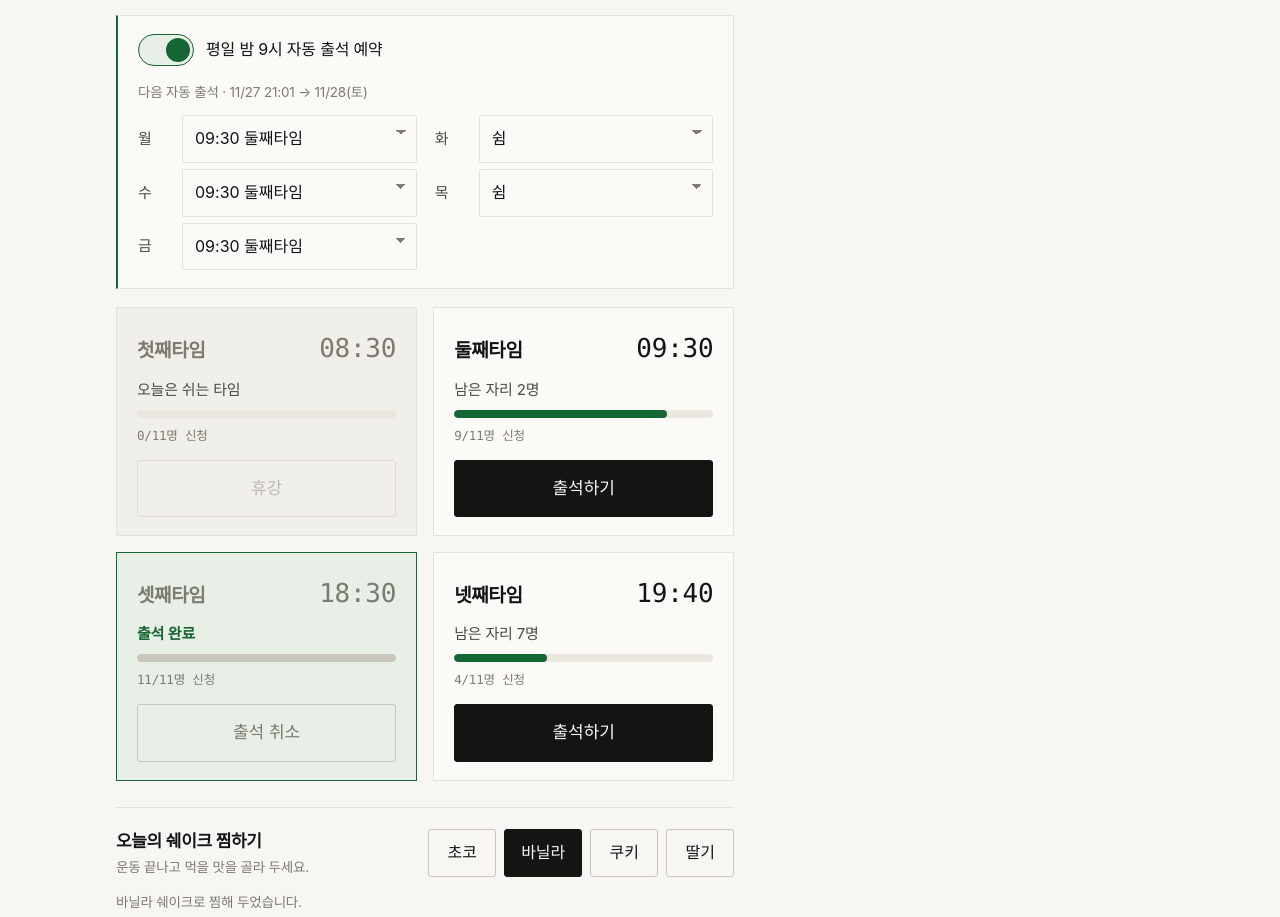
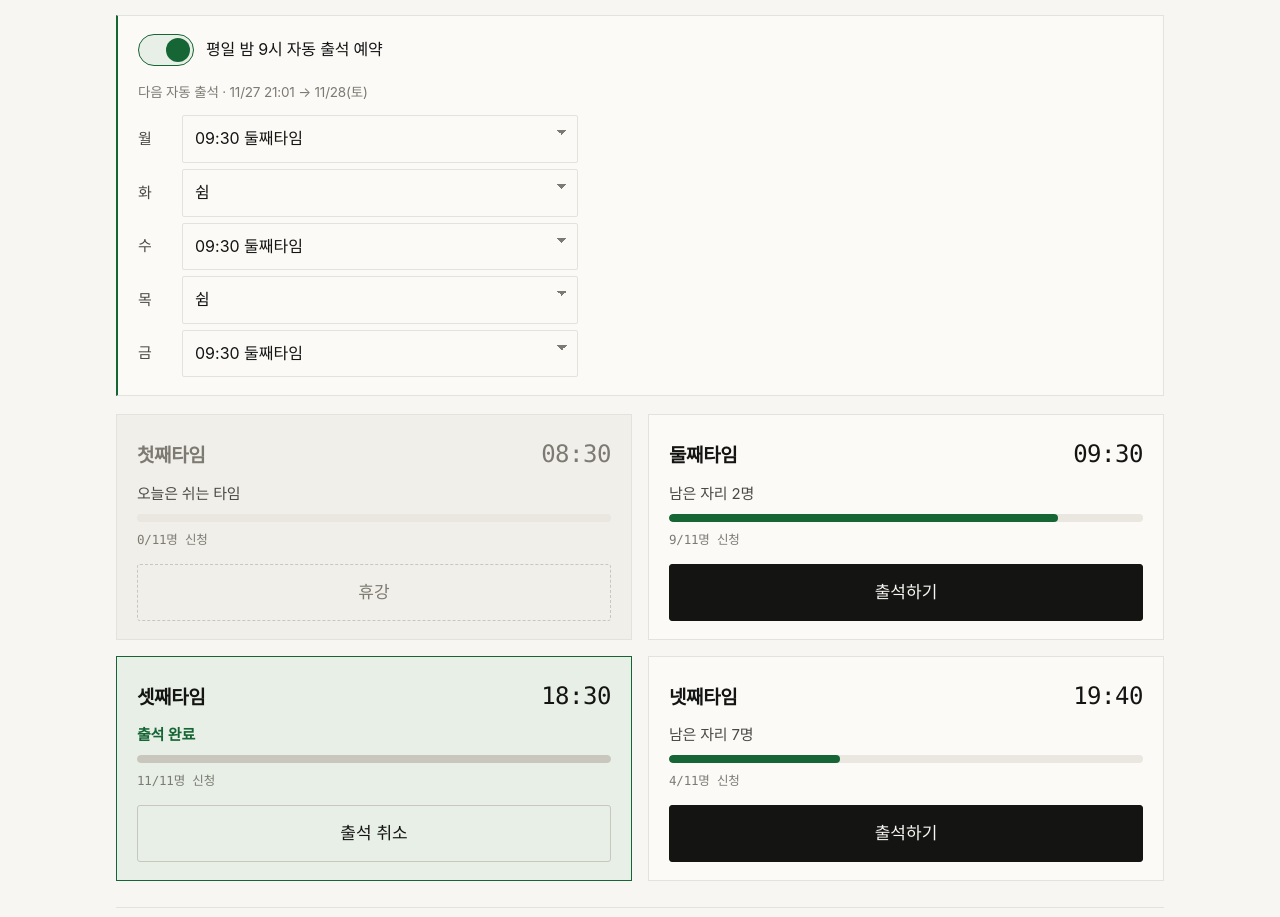
Before and after one commit to minjaedev15/onjumping-checkin, a plain HTML site: page docs/preview.html in a window 1280 px wide. Shown: the part 489-1406 px from the top of the page. Drawn offline with Linux system fonts and the light colour scheme; a web font is replaced by a local one.

Commit message:
일반 유저 레이아웃 정리: 단일 컬럼, 숫자 자간, 휴강 버튼 스타일

```diff
--- a/docs/preview.html
+++ b/docs/preview.html
@@ -22,7 +22,7 @@
   --accent-soft: #E7EFE6;
   --font-sans: "Pretendard Variable", Pretendard, -apple-system, BlinkMacSystemFont,
     "Apple SD Gothic Neo", "Noto Sans KR", "Malgun Gothic", system-ui, sans-serif;
-  --font-mono: "JetBrains Mono", ui-monospace, SFMono-Regular, "SF Mono", Menlo, Consolas, monospace;
+  --font-mono: ui-monospace, "SFMono-Regular", "SF Mono", Menlo, Consolas, "Liberation Mono", monospace;
 }
 
 * { box-sizing: border-box; }
@@ -209,6 +209,7 @@ select:focus { border-color: var(--ink-2); background-color: #fff; }
 
 /* ---------- 2단 ---------- */
 
+.columns.solo { grid-template-columns: minmax(0, 1fr); }
 .columns {
   display: grid;
   grid-template-columns: minmax(0, 1.62fr) minmax(300px, 1fr);
@@ -577,11 +578,19 @@ body.big-font .data-table th, body.big-font .data-table td { font-size: 16px; }
 .slot-card.is-mine { border-color: var(--accent); background: var(--accent-soft); }
 .sc-head { display: flex; align-items: baseline; justify-content: space-between; gap: 10px; }
 .sc-head h3 { font-size: 19px; }
-.sc-time { font-size: 26px; letter-spacing: -0.01em; }
+.sc-time { font-size: 24px; letter-spacing: -0.02em; font-variant-numeric: tabular-nums; }
 .sc-remain { font-size: 15px; color: var(--ink-2); }
 .slot-card.is-mine .sc-remain { color: var(--accent); font-weight: 600; }
 .sc-sub { font-size: 12.5px; color: var(--muted); font-family: var(--font-mono); }
 .slot-card .btn { margin-top: 6px; width: 100%; }
+.slot-card .btn:disabled {
+  border: 1px dashed var(--hair-dark);
+  background: transparent;
+  color: var(--muted);
+  opacity: 1;
+}
+.slot-card.is-mine .meter span { background: var(--accent); }
+.slot-card.is-mine.is-dim { background: var(--accent-soft); border-color: var(--accent); color: var(--ink); }
 
 /* 용량 미터 */
 .meter {
@@ -617,7 +626,7 @@ body.big-font .data-table th, body.big-font .data-table td { font-size: 16px; }
   width: 34px; font-size: 15px; color: var(--ink-2); flex: none;
 }
 .weekly-row select { flex: 1; min-height: 44px; }
-#member-weekly { grid-template-columns: repeat(2, minmax(0, 1fr)); column-gap: 18px; }
+#member-weekly { grid-template-columns: minmax(0, 1fr); max-width: 440px; }
 
 /* 큰 토글 */
 .big-toggle { display: inline-flex; align-items: center; gap: 12px; cursor: pointer; user-select: none; }
@@ -1330,6 +1339,8 @@ function renderTabs() {
   $("#runline").hidden = !admin;
   $("#side-panel").hidden = !admin;
   $("#member-cards").hidden = admin || !state.session;
+  const columns = document.querySelector(".columns");
+  if (columns) columns.classList.toggle("solo", !admin);
   $("#admin-slots").hidden = !admin;
   $("#history-section").hidden = admin || !state.session;
   $("#shakes-admin").hidden = !admin;
--- a/static/app.js
+++ b/static/app.js
@@ -198,6 +198,8 @@ function renderTabs() {
   $("#runline").hidden = !admin;
   $("#side-panel").hidden = !admin;
   $("#member-cards").hidden = admin || !state.session;
+  const columns = document.querySelector(".columns");
+  if (columns) columns.classList.toggle("solo", !admin);
   $("#admin-slots").hidden = !admin;
   $("#history-section").hidden = admin || !state.session;
   $("#shakes-admin").hidden = !admin;
--- a/static/style.css
+++ b/static/style.css
@@ -13,7 +13,7 @@
   --accent-soft: #E7EFE6;
   --font-sans: "Pretendard Variable", Pretendard, -apple-system, BlinkMacSystemFont,
     "Apple SD Gothic Neo", "Noto Sans KR", "Malgun Gothic", system-ui, sans-serif;
-  --font-mono: "JetBrains Mono", ui-monospace, SFMono-Regular, "SF Mono", Menlo, Consolas, monospace;
+  --font-mono: ui-monospace, "SFMono-Regular", "SF Mono", Menlo, Consolas, "Liberation Mono", monospace;
 }
 
 * { box-sizing: border-box; }
@@ -200,6 +200,7 @@ select:focus { border-color: var(--ink-2); background-color: #fff; }
 
 /* ---------- 2단 ---------- */
 
+.columns.solo { grid-template-columns: minmax(0, 1fr); }
 .columns {
   display: grid;
   grid-template-columns: minmax(0, 1.62fr) minmax(300px, 1fr);
@@ -568,11 +569,19 @@ body.big-font .data-table th, body.big-font .data-table td { font-size: 16px; }
 .slot-card.is-mine { border-color: var(--accent); background: var(--accent-soft); }
 .sc-head { display: flex; align-items: baseline; justify-content: space-between; gap: 10px; }
 .sc-head h3 { font-size: 19px; }
-.sc-time { font-size: 26px; letter-spacing: -0.01em; }
+.sc-time { font-size: 24px; letter-spacing: -0.02em; font-variant-numeric: tabular-nums; }
 .sc-remain { font-size: 15px; color: var(--ink-2); }
 .slot-card.is-mine .sc-remain { color: var(--accent); font-weight: 600; }
 .sc-sub { font-size: 12.5px; color: var(--muted); font-family: var(--font-mono); }
 .slot-card .btn { margin-top: 6px; width: 100%; }
+.slot-card .btn:disabled {
+  border: 1px dashed var(--hair-dark);
+  background: transparent;
+  color: var(--muted);
+  opacity: 1;
+}
+.slot-card.is-mine .meter span { background: var(--accent); }
+.slot-card.is-mine.is-dim { background: var(--accent-soft); border-color: var(--accent); color: var(--ink); }
 
 /* 용량 미터 */
 .meter {
@@ -608,7 +617,7 @@ body.big-font .data-table th, body.big-font .data-table td { font-size: 16px; }
   width: 34px; font-size: 15px; color: var(--ink-2); flex: none;
 }
 .weekly-row select { flex: 1; min-height: 44px; }
-#member-weekly { grid-template-columns: repeat(2, minmax(0, 1fr)); column-gap: 18px; }
+#member-weekly { grid-template-columns: minmax(0, 1fr); max-width: 440px; }
 
 /* 큰 토글 */
 .big-toggle { display: inline-flex; align-items: center; gap: 12px; cursor: pointer; user-select: none; }
```
